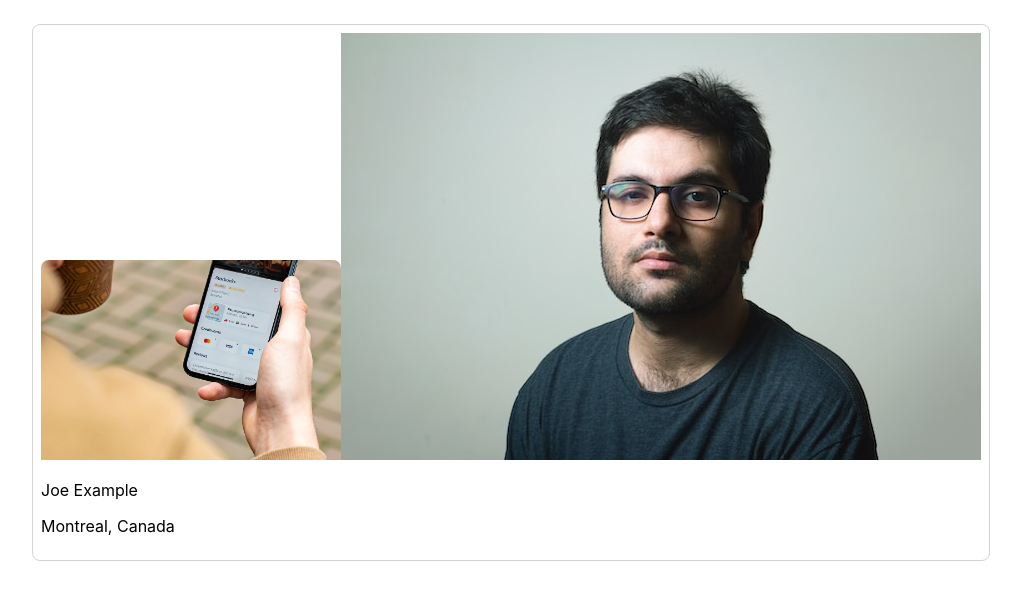
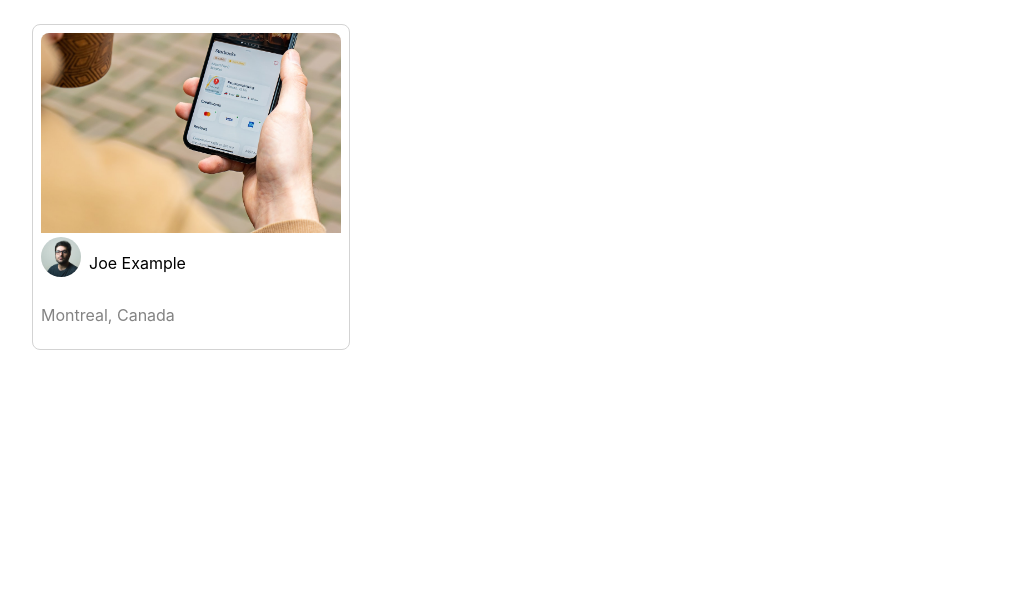
Before and after one commit to cynthia-lam/photolabs, a React (Create React App) app in the folder frontend/: page / in a window 1280 px wide. Shown: the top 600 px of the page, without its empty margins (16-1037 px from the left). Built offline with nearby package versions, Linux system fonts and the light colour scheme; the HTML template or start-up script is replaced by a standard one.

Commit message:
Add given classNames to style the elements

```diff
--- a/frontend/src/components/PhotoListItem.jsx
+++ b/frontend/src/components/PhotoListItem.jsx
@@ -8,10 +8,16 @@
 
   return (
     <div className="photo-list__item">
-      <img src={imageSource} className="photo-list__image"/>
-      <img src={profile} />
-      <p>{username}</p>
-      <p>{location.city}, {location.country}</p>
+      <img src={imageSource} className="photo-list__image" />
+      <div className="photo-list__user-details">
+        <img src={profile} className="photo-list__user-profile" />
+        <div className="photo-list__user-info.">
+          <p>{username}</p>
+        </div>
+      </div>
+      <div className="photo-list__user-location">
+        <p>{location.city}, {location.country}</p>
+      </div>
     </div>
   );
 };
```
